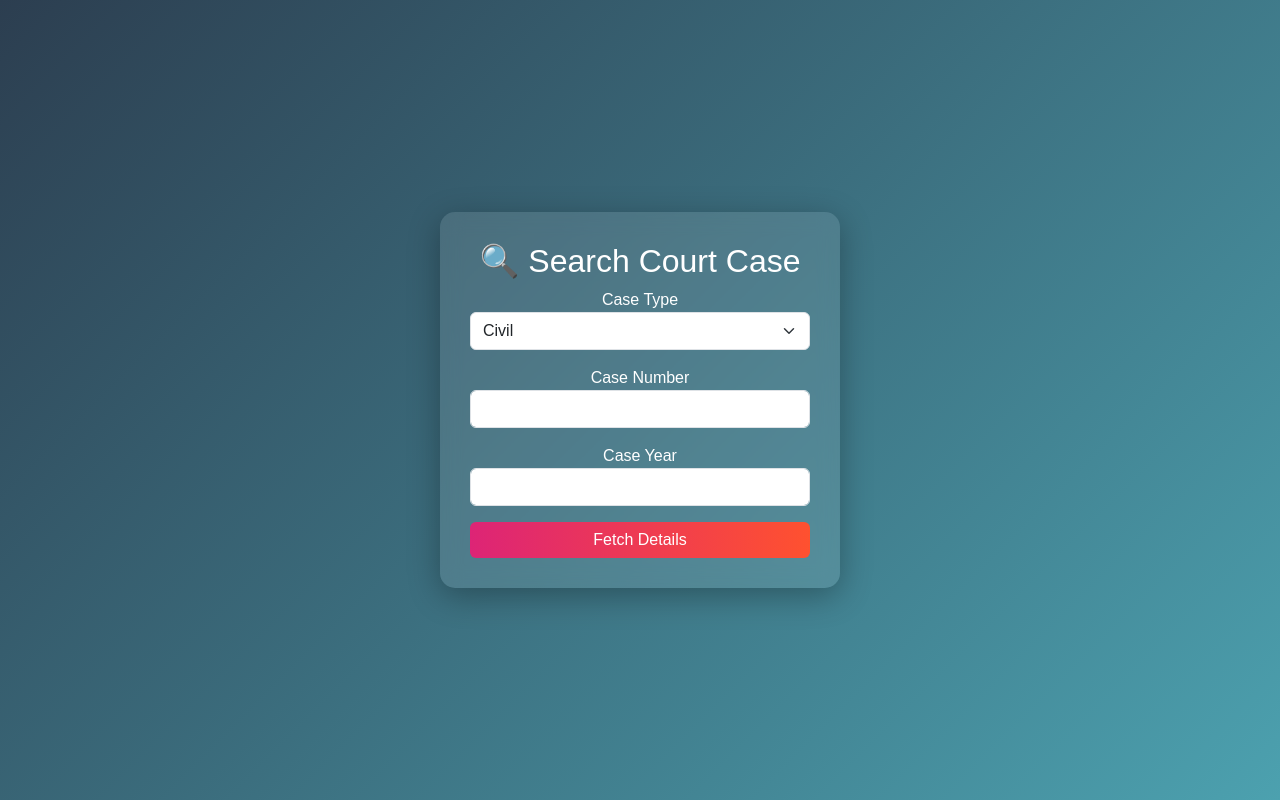
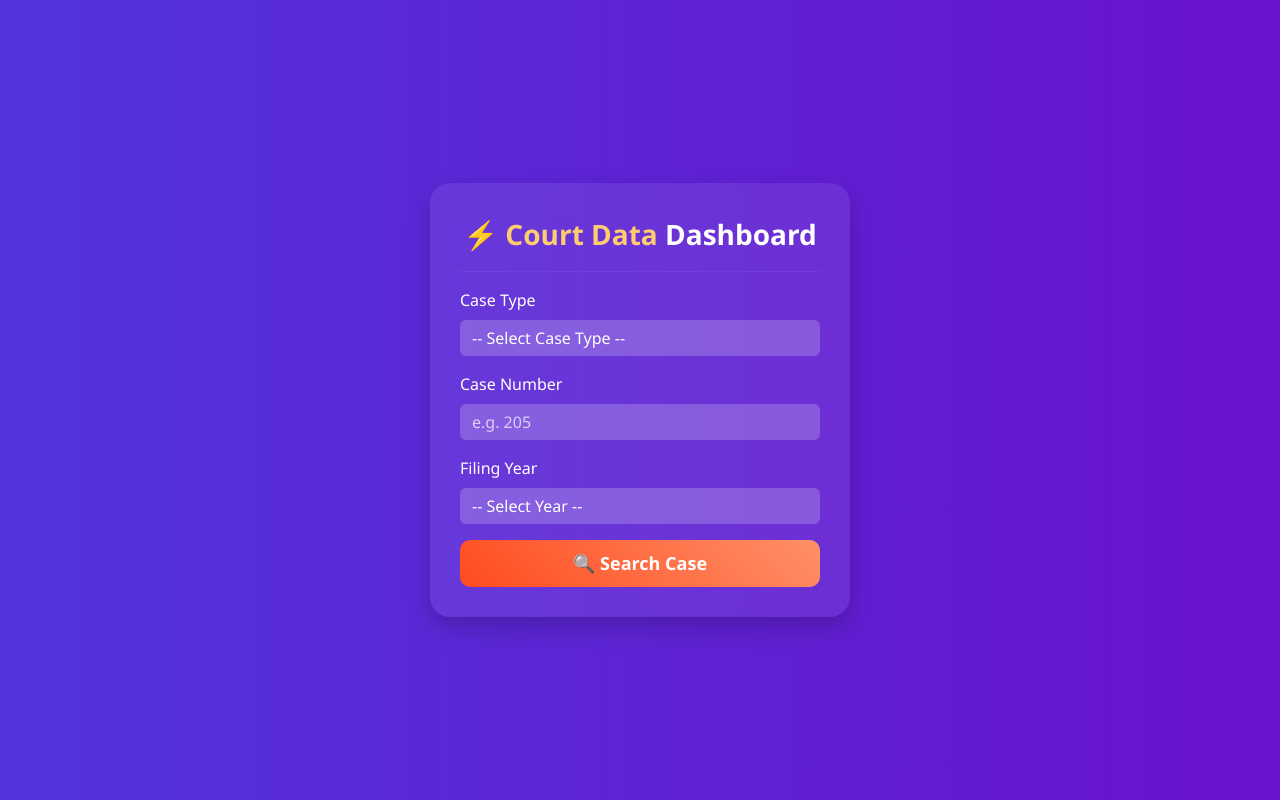
Before and after one commit to poonamdxt06/Court-Data-Fetcher, a Flask app: page / in a window 1280 px wide. Run offline with Flask 3, Linux system fonts and the light colour scheme.

Commit message:
Update index.html

```diff
--- a/templates/index.html
+++ b/templates/index.html
@@ -2,51 +2,97 @@
 <html lang="en">
 <head>
     <meta charset="UTF-8">
-    <title>Court Data Fetcher</title>
-    <link href="https://cdn.jsdelivr.net/npm/bootstrap@5.3.0/dist/css/bootstrap.min.css" rel="stylesheet">
+    <meta name="viewport" content="width=device-width, initial-scale=1.0">
+    <title>🏛 Court Data Dashboard</title>
+    <link href="https://cdn.jsdelivr.net/npm/bootstrap@5.3.2/dist/css/bootstrap.min.css" rel="stylesheet">
     <style>
         body {
-            background: linear-gradient(135deg, #2c3e50, #4ca1af);
-            height: 100vh;
+            font-family: 'Segoe UI', sans-serif;
+            background: linear-gradient(270deg, #6a11cb, #2575fc, #ff4b1f);
+            background-size: 600% 600%;
+            animation: gradientBG 15s ease infinite;
+            min-height: 100vh;
             display: flex;
             justify-content: center;
             align-items: center;
-            font-family: Arial, sans-serif;
         }
-        .glass-card {
-            background: rgba(255, 255, 255, 0.1);
-            backdrop-filter: blur(10px);
-            border-radius: 15px;
+        @keyframes gradientBG {
+            0% {background-position: 0% 50%;}
+            50% {background-position: 100% 50%;}
+            100% {background-position: 0% 50%;}
+        }
+        .dashboard-card {
+            width: 420px;
+            background: rgba(255, 255, 255, 0.08);
+            backdrop-filter: blur(15px);
+            border-radius: 20px;
+            box-shadow: 0px 10px 25px rgba(0,0,0,0.2);
             padding: 30px;
-            width: 400px;
             color: white;
-            box-shadow: 0 8px 32px rgba(0, 0, 0, 0.3);
+            animation: fadeIn 1.2s ease-in-out;
         }
-        .btn-custom {
-            background: #ff512f;
-            background: linear-gradient(to right, #dd2476, #ff512f);
+        .logo { font-size: 28px; font-weight: bold; text-align: center; margin-bottom: 15px; }
+        .logo span { color: #ffcc70; }
+        .form-control, .form-select {
+            background: rgba(255, 255, 255, 0.2);
             border: none;
             color: white;
+            font-weight: 500;
         }
+        .form-control:focus, .form-select:focus {
+            background: rgba(255, 255, 255, 0.3);
+            border: 1px solid #ffcc70;
+            color: white;
+        }
+        .form-control::placeholder { color: rgba(255,255,255,0.7); }
+        .btn-dashboard {
+            background: linear-gradient(45deg, #ff4b1f, #ff9068);
+            border: none; color: white; font-size: 18px; font-weight: bold;
+            padding: 10px; border-radius: 10px; transition: 0.3s ease-in-out;
+        }
+        .btn-dashboard:hover { transform: translateY(-3px); box-shadow: 0px 4px 10px rgba(255, 144, 104, 0.5); }
+        @keyframes fadeIn { from {opacity: 0; transform: translateY(20px);} to {opacity: 1; transform: translateY(0);} }
     </style>
 </head>
 <body>
-    <div class="glass-card text-center">
-        <h2>🔍 Search Court Case</h2>
+    <div class="dashboard-card">
+        <div class="logo">⚡ <span>Court Data</span> Dashboard</div>
+        <hr style="border-color: rgba(255,255,255,0.2);">
+
         <form action="/search" method="POST">
-            <label>Case Type</label>
-            <select class="form-select mb-3" name="case_type" required>
-                <option value="Civil">Civil</option>
-                <option value="Criminal">Criminal</option>
-            </select>
+            <!-- Case Type Dropdown -->
+            <div class="mb-3">
+                <label class="form-label">Case Type</label>
+                <select class="form-select" name="case_type" required>
+                    <option value="" disabled selected>-- Select Case Type --</option>
+                    <option value="Criminal">Criminal</option>
+                    <option value="Civil">Civil</option>
+                </select>
+            </div>
 
-            <label>Case Number</label>
-            <input type="text" class="form-control mb-3" name="case_no" required>
+            <!-- Case Number -->
+            <div class="mb-3">
+                <label class="form-label">Case Number</label>
+                <input type="text" class="form-control" name="case_no" placeholder="e.g. 205" required>
+            </div>
 
-            <label>Case Year</label>
-            <input type="number" class="form-control mb-3" name="year" min="2000" max="2024" required>
+            <!-- Year Dropdown -->
+            <div class="mb-3">
+                <label class="form-label">Filing Year</label>
+                <select class="form-select" name="year" required>
+                    <option value="" disabled selected>-- Select Year --</option>
+                    <script>
+                        let yearDropdown = "";
+                        for (let y = 2000; y <= 2024; y++) {
+                            yearDropdown += `<option value="${y}">${y}</option>`;
+                        }
+                        document.write(yearDropdown);
+                    </script>
+                </select>
+            </div>
 
-            <button class="btn btn-custom w-100">Fetch Details</button>
+            <!-- Submit Button -->
+            <button type="submit" class="btn btn-dashboard w-100">🔍 Search Case</button>
         </form>
     </div>
 </body>
```
